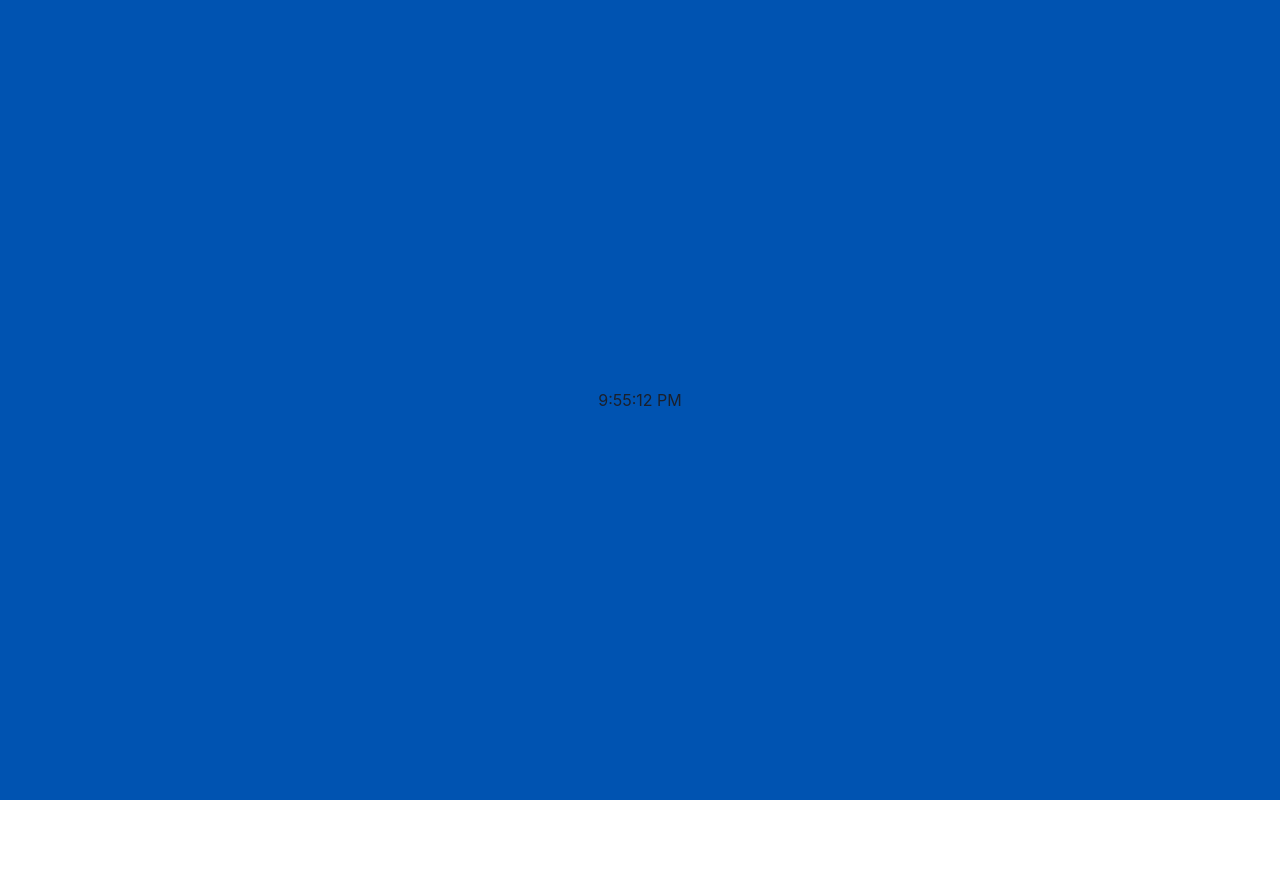
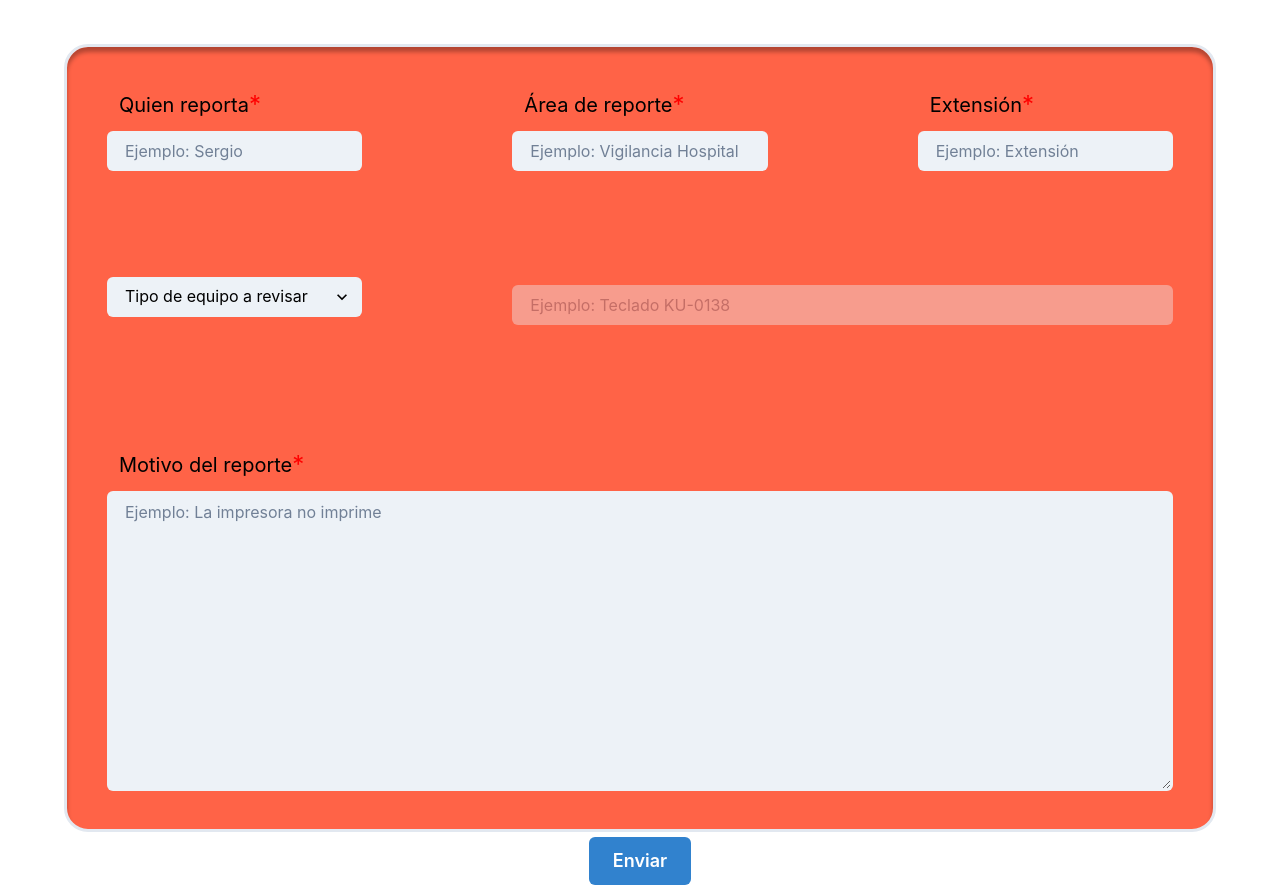
Before and after one commit to Kicho-Fops/Front-Hospital-del-Nino-morelense, a React (Vite) app: page / in a window 1280 px wide. Before the commit the page ends 800 px from the top, so only its background shows below. Built offline with nearby package versions, Linux system fonts and the light colour scheme.

Commit message:
Create the view for the Form

```diff
--- /dev/null
+++ b/src/ui/components/CustomTextBox.jsx
@@ -0,0 +1,35 @@
+
+import { Box, Input, Text } from "@chakra-ui/react";
+import PropTypes from 'prop-types';
+
+function CustomTextBox(props) {
+  return (
+    <>
+      <Box display="flex" alignItems="center">
+        <Text fontSize="xl" marginLeft={3}>
+          {props.title ? props.title : ""}
+        </Text>
+        <Text color={"red"} fontSize="2xl">
+          {props.required ? "*" : ""}
+        </Text>
+      </Box>
+      <Input placeholder={props.example} variant="filled" marginTop={2} />
+    </>
+  );
+}
+// Default values for the props
+CustomTextBox.defaultProps = {
+    title: "",
+    example: "",
+    required: false,
+};
+
+// Typechecking for the props
+CustomTextBox.propTypes = {
+    title: PropTypes.string,
+    example: PropTypes.string,
+    required: PropTypes.bool,
+};
+
+
+export default CustomTextBox;
--- /dev/null
+++ b/src/ui/components/QuestionForm.jsx
@@ -0,0 +1,134 @@
+import {
+    Box,
+    Grid,
+    GridItem,
+    Select,
+    Input,
+    Text,
+    Textarea,
+    Button,
+  } from "@chakra-ui/react";
+
+    //TODO
+
+    // Cuando haces la ventana mas pequeña, el boton se sale del box
+    // Diseño de telefono e implementar diseño de telefono (posiblemente lo hagamos en otro archivo)
+    // Validar todos los campos para que se habilite el boton de enviar
+
+
+  import { useState } from "react";
+  import CustomTextBox from "./CustomTextBox";
+
+  function QuestionForm() {
+    const [selectedOption, setSelectedOption] = useState("");
+
+    const handleSelectChange = (event) => {
+      setSelectedOption(event.target.value);
+      // Perform other actions with the selected option
+    };
+
+    return (
+      <>
+        <Box
+          borderRadius="3xl"
+          borderWidth="3px"
+          borderColor={"gray.200"}
+          bg="tomato"
+          w="90%"
+          h="90%"
+          p={4}
+          color="white"
+          justifyContent="center"
+          alignItems="center"
+          margin="auto"
+          boxShadow="inset 0 5px 4px rgba(0.1, 0.1, 0.1, 0.3)"
+          padding={10}
+        >
+          <Grid
+            templateColumns="repeat(3, 2fr)"
+            templateRows="repeat(1, 1fr)"
+            gap={150}
+          >
+            <GridItem w="100%" h="10" color={"black"} colSpan={1}>
+              <CustomTextBox
+                title="Quien reporta"
+                example="Ejemplo: Sergio"
+                required={true}
+              />
+            </GridItem>
+            <GridItem w="100%" h="10" color={"black"} colSpan={1}>
+              <CustomTextBox
+                title="Área de reporte"
+                example="Ejemplo: Vigilancia Hospital"
+                required={true}
+              />
+            </GridItem>
+            <GridItem w="100%" h="10" color={"black"} colSpan={1}>
+              <CustomTextBox
+                title="Extensión"
+                example="Ejemplo: Extensión"
+                required={true}
+              />
+            </GridItem>
+            <GridItem w="100%" h="5" color={"black"} colSpan={1}>
+              <Select
+                placeholder="Tipo de equipo a revisar"
+                variant="filled"
+                value={selectedOption}
+                onChange={handleSelectChange}
+              >
+                <option value="option1">PC</option>
+                <option value="option2">PC/Todo en uno</option>
+                <option value="option3">Laptop</option>
+                <option value="option4">Terminal</option>
+                <option value="option5">Impresora</option>
+                <option value="option6">Escáner</option>
+                <option value="option7">Multifuncional</option>
+                <option value="option8">Otro</option>
+              </Select>
+            </GridItem>
+            <GridItem w="100%" h="5" color={"black"} colSpan={2}>
+              <Input
+                placeholder="Ejemplo: Teclado KU-0138"
+                variant="filled"
+                marginTop={2}
+                isInvalid={selectedOption === "option8"}
+                isDisabled={selectedOption !== "option8"}
+              />
+            </GridItem>
+            <GridItem w="100%" h="10" color={"black"} colSpan={3}>
+              <Box display="flex" alignItems="center">
+                <Text fontSize="xl" marginLeft={3}>
+                  Motivo del reporte
+                </Text>
+                <Text color={"red"} fontSize="2xl">
+                  *
+                </Text>
+              </Box>
+              <Textarea
+                placeholder="Ejemplo: La impresora no imprime"
+                variant="filled"
+                marginTop={2}
+                height="300px"
+              />
+            </GridItem>
+            <GridItem
+              w="100%"
+              h="10"
+              color={"black"}
+              colSpan={3}
+              display="flex"
+              justifyContent="center"
+              marginTop={200}
+            >
+              <Button colorScheme="blue" size="lg">
+                Enviar
+              </Button>
+            </GridItem>
+          </Grid>
+        </Box>
+      </>
+    );
+  }
+
+  export default QuestionForm;
--- a/src/ui/pages/MainPage.jsx
+++ b/src/ui/pages/MainPage.jsx
@@ -1,10 +1,12 @@
 import { Grid } from "@chakra-ui/react";
 import { useState, useEffect } from "react";
+import QuestionForm from "../components/QuestionForm";
 
 
 
 function MainPage() {
 
+    // eslint-disable-next-line no-unused-vars
     const [time, setTime] = useState("");
 
 
@@ -26,11 +28,13 @@ function MainPage() {
 
 
     <>
-    <Grid container justifyContent="center" alignItems="center" style={{ minHeight: '100vh', backgroundColor: '#0053B1' }}>
+    <Grid container style={{ minHeight: '100vh' }}>
 
-        <p>
+        {/* <p>
          {time}
-        </p>
+        </p> */}
+
+        <QuestionForm />
 
 
 
```
